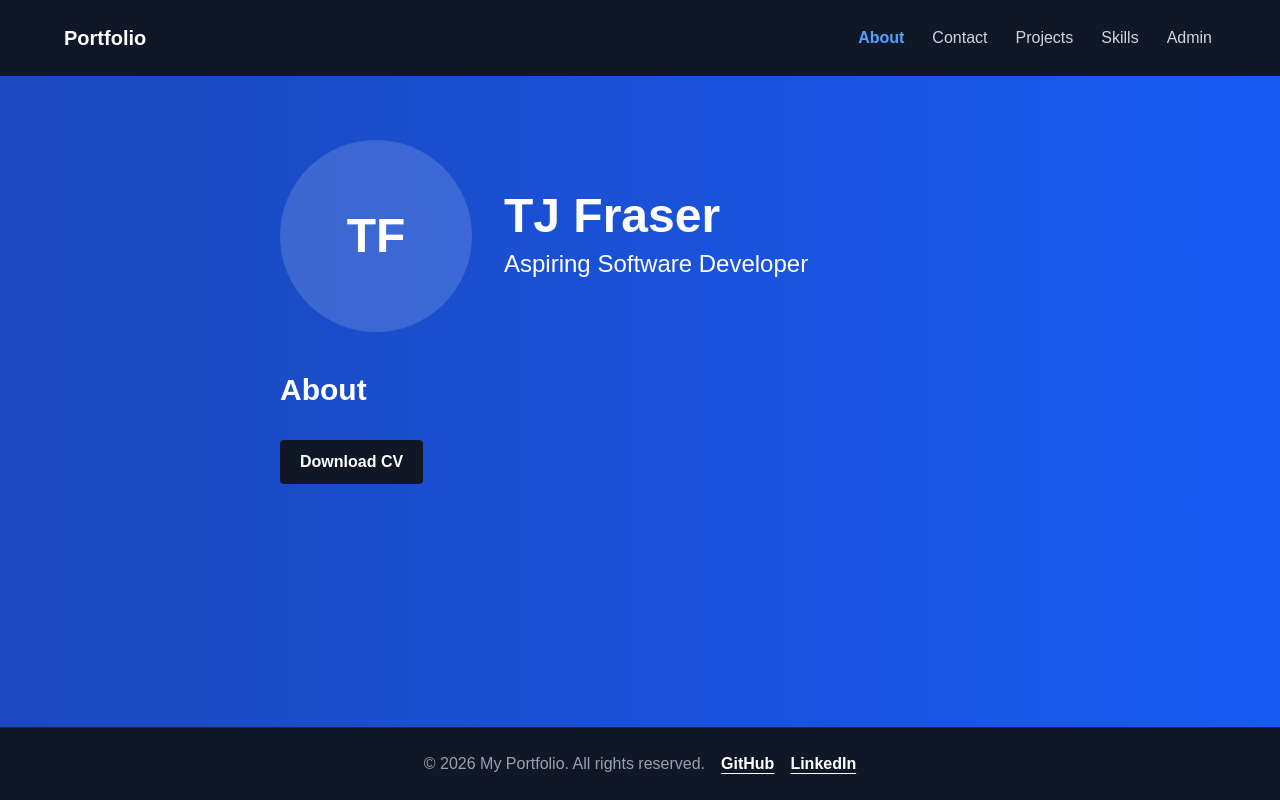
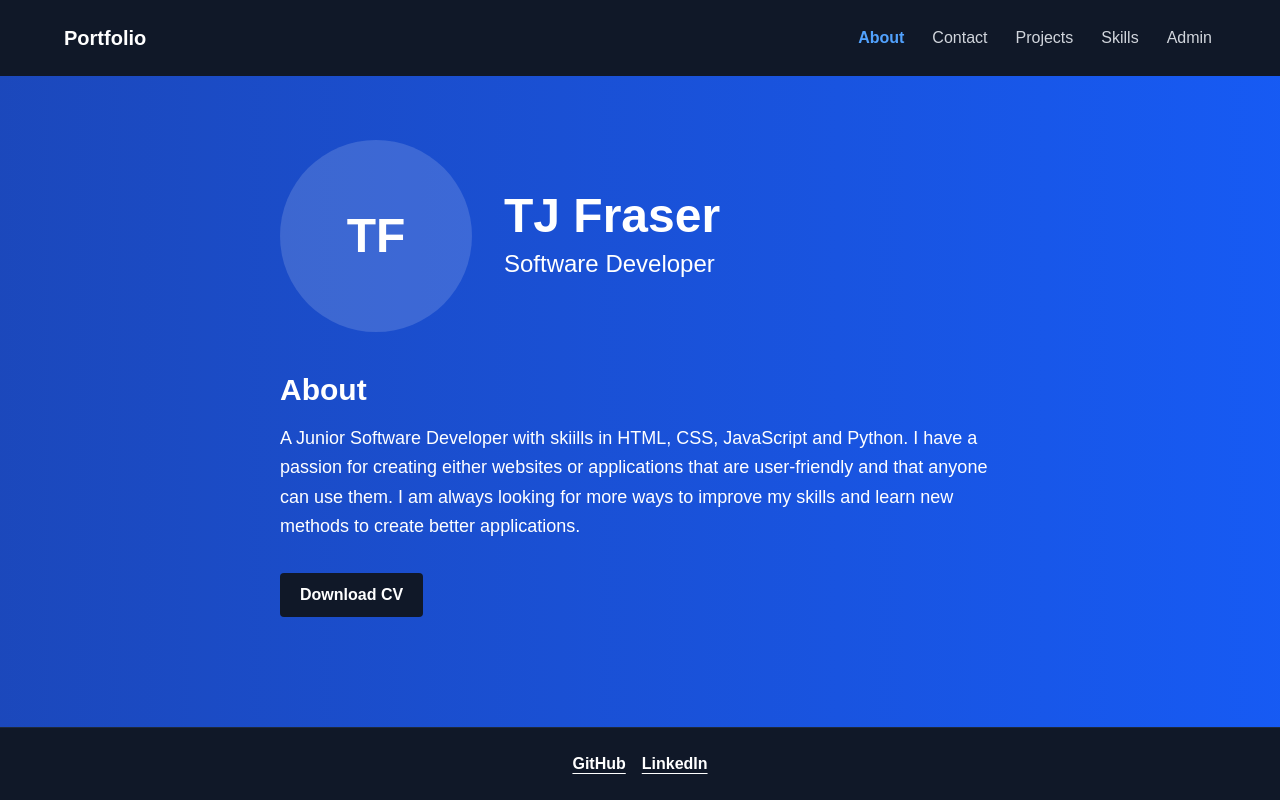
Before and after one commit to Jamesteams12/Portfolio, a Next.js app in the folder my-portfolio/: page /about in a window 1280 px wide. Built offline with nearby package versions, Linux system fonts and the light colour scheme; no server answers.

Commit message:
Fix up some wording or removing words that are not needed

```diff
--- a/my-portfolio/app/about/page.tsx
+++ b/my-portfolio/app/about/page.tsx
@@ -20,8 +20,8 @@ export const metadata: Metadata = {
 
 const profile = {
   name: "TJ Fraser",
-  careerTitle: "Aspiring Software Developer",
-  biography: "",
+  careerTitle: "Software Developer",
+  biography: "A Junior Software Developer with skiills in HTML, CSS, JavaScript and Python. I have a passion for creating either websites or applications that are user-friendly and that anyone can use them. I am always looking for more ways to improve my skills and learn new methods to create better applications.",
   photoSrc: "",
 };
 
--- a/my-portfolio/app/components/Footer.tsx
+++ b/my-portfolio/app/components/Footer.tsx
@@ -4,9 +4,6 @@ export default async function Footer() {
   return (
     <footer className="bg-gray-900 text-gray-400 p-6 text-center border-t border-gray-800">
       <div className="mx-auto flex max-w-6xl flex-col items-center justify-center gap-2 sm:flex-row sm:gap-4">
-        <span>
-          &copy; {new Date().getFullYear()} My Portfolio. All rights reserved.
-        </span>
         <a
           href="https://github.com/Jamesteams12"
           target="_blank"
--- a/my-portfolio/app/contact/page.tsx
+++ b/my-portfolio/app/contact/page.tsx
@@ -36,9 +36,6 @@ export default async function Page({ searchParams }: ContactPageProps) {
   return (
     <section className="mx-auto w-full max-w-xl px-4 py-12 sm:px-6 sm:py-16">
       <h1 className="mb-3 text-3xl font-bold text-white">Contact</h1>
-      <p className="mb-8 text-white">
-        Send me a message using the form below.
-      </p>
 
       {success === "1" && (
         <p className="mb-6 rounded bg-green-100 px-4 py-3 text-green-900" role="status">
--- a/my-portfolio/app/projects/page.tsx
+++ b/my-portfolio/app/projects/page.tsx
@@ -55,9 +55,6 @@ export default async function Page() {
       <h1 className="text-center text-3xl font-bold">
         Projects
       </h1>
-      <p className="mx-auto mt-4 max-w-3xl text-center text-lg">
-        This is all the projects I have worked on. Use the link on each card to view a project.
-      </p>
       <hr className="mt-6 text-black" />
       {projects.length === 0 ? (
         <p className="mt-8 text-center">No projects to show yet.</p>
--- a/my-portfolio/app/skills/page.tsx
+++ b/my-portfolio/app/skills/page.tsx
@@ -46,9 +46,6 @@ export default async function Page() {
   return (
     <section className="mx-auto w-full max-w-6xl px-4 py-8 text-white sm:px-6">
       <h1 className="text-center text-3xl font-bold">Skills</h1>
-      <p className="mx-auto mt-4 max-w-3xl text-center text-lg">
-        The skills I have developed and the evidence behind them.
-      </p>
       <hr className="mt-6 text-black" />
       {skills.length === 0 ? (
         <p className="mt-8 text-center">No skills to show yet.</p>
```
